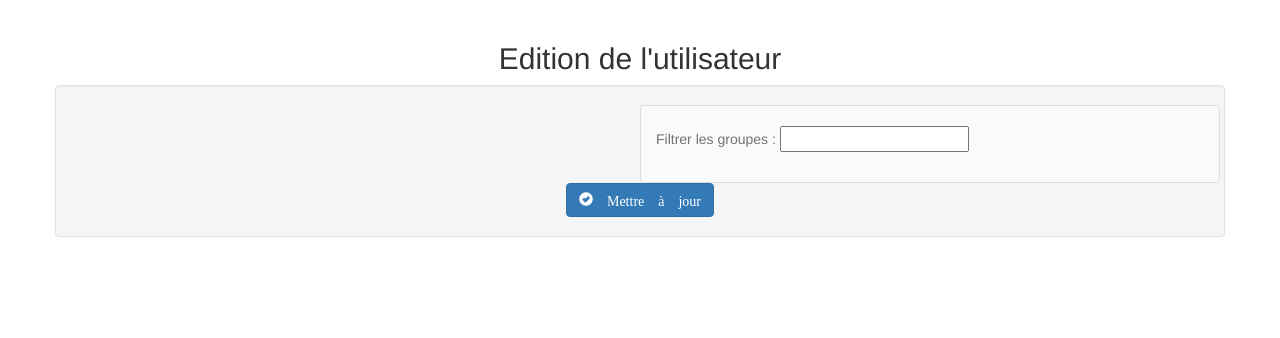
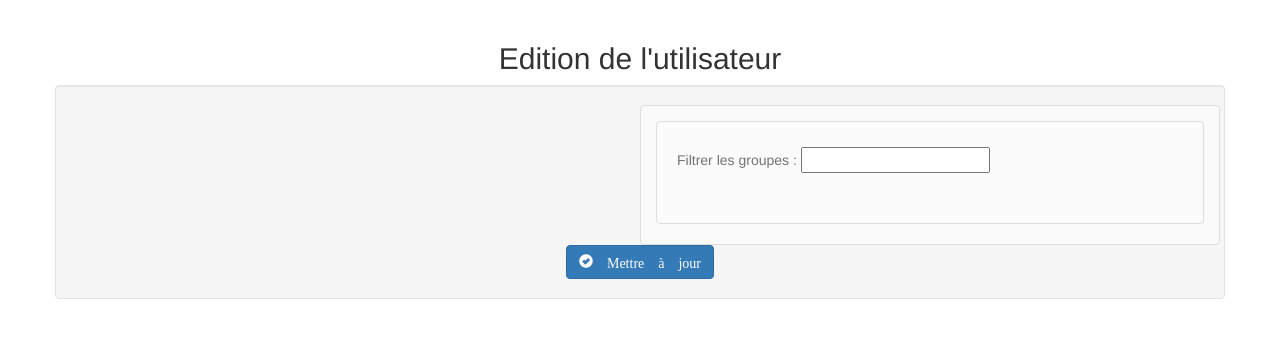
Before and after one commit to T3h-N1k0/LAC, a Python web app: template templates/edit_user.html in a window 1280 px wide. Shown: the part 58-396 px from the top of the page. Run offline with Jinja, Linux system fonts and the light colour scheme; the template is opened without the code that fills it, so the values that code supplies are empty; some libraries are stand-ins or nearby versions.

Commit message:
* templates/edit_user.html: Display customization

```diff
--- a/templates/edit_user.html
+++ b/templates/edit_user.html
@@ -69,9 +69,11 @@
           {% endfor  %}
         </div>
         <div class="group-select col-sm-6">
-          <p class="help-block">Filtrer les groupes :
-            <input id="searchGroupzFilter" type="text"/><p/>
-            {{ render_formfield(form.wrk_groupz)}}
+          <div class="attrz-block">
+            <p class="help-block">Filtrer les groupes :
+              <input id="searchGroupzFilter" type="text"/><p/>
+              {{ render_formfield(form.wrk_groupz)}}
+          </div>
         </div>
       </section>
       <section class="row">
```
